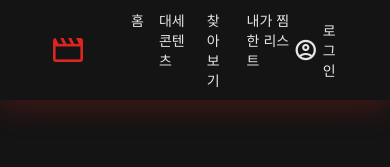
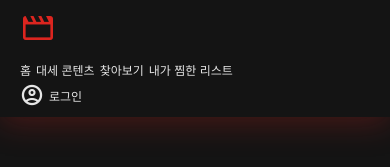
Before and after one commit to Daeuning/WSD-Assignment-02, a React (Create React App) app in the folder netflix/: page /WSD-Assignment-02/signin in a window 390 px wide. Shown: the top 167 px of the page. Built offline with nearby package versions, Linux system fonts and the light colour scheme; a web font is replaced by a local one.

Commit message:
design: navbar 반응형 디자인

```diff
--- a/netflix/src/layout/NavBar.jsx
+++ b/netflix/src/layout/NavBar.jsx
@@ -26,12 +26,29 @@
     background-color: var(--background-color);
     box-shadow: 0px 7px 29px 0px rgba(220, 37, 31, 0.25);
   }
+
+  @media (max-width: 768px) {
+    padding: 10px 30px;
+  }
+
+  @media (max-width: 480px) {
+    flex-direction: column;
+    align-items: flex-start;
+    padding: 10px 20px;
+  }
 `;
 
 const LeftSection = styled.div`
   display: flex;
   align-items: center;
   gap: 20px;
+
+  @media (max-width: 480px) {
+    flex-direction: column;
+    align-items: flex-start;
+    gap: 10px;
+    width: 100%;
+  }
 `;
 
 const Logo = styled.div`
@@ -42,11 +59,26 @@
     text-decoration: none;
     color: inherit;
   }
+
+  @media (max-width: 480px) {
+    margin-right: 0;
+  }
 `;
 
 const Menu = styled.div`
   display: flex;
   gap: 15px;
+
+  @media (max-width: 768px) {
+    gap: 10px;
+  }
+
+  @media (max-width: 480px) {
+    flex-wrap: wrap;
+    gap: 5px;
+    width: 100%;
+    justify-content: flex-start;
+  }
 `;
 
 const MenuItem = styled.a`
@@ -57,6 +89,15 @@
 
   &:hover {
     color: var(--primary-color);
+  }
+
+  @media (max-width: 768px) {
+    font-size: 12px;
+  }
+
+  @media (max-width: 480px) {
+    font-size: 12px;
+    margin: 5px 0;
   }
 `;
 
@@ -94,6 +135,17 @@
 
     &:hover {
       color: var(--primary-color);
+    }
+  }
+
+  @media (max-width: 480px) {
+    flex-direction: column;
+    align-items: flex-start;
+    gap: 5px;
+
+    span,
+    button {
+      font-size: 12px;
     }
   }
 `;
```
